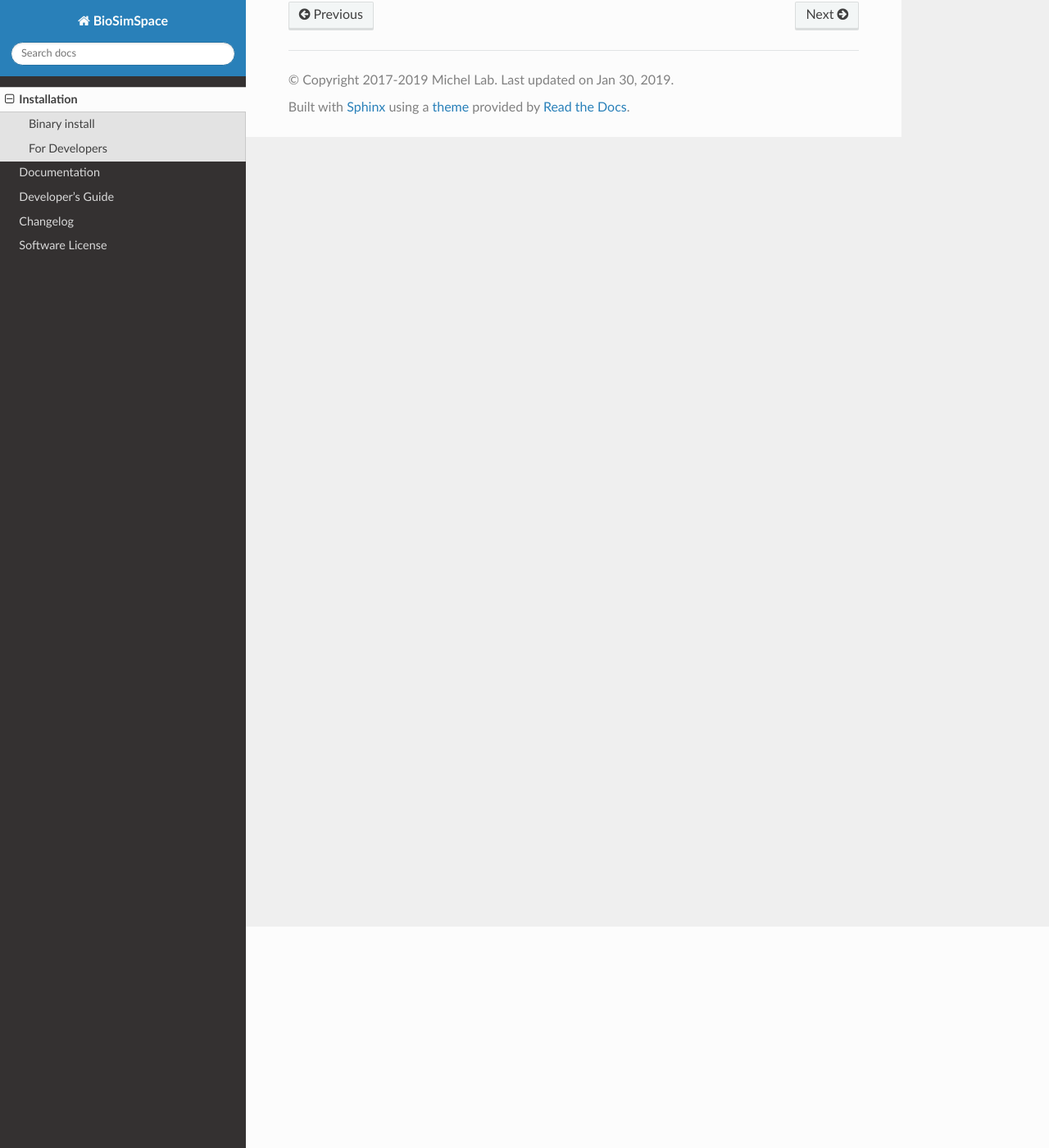
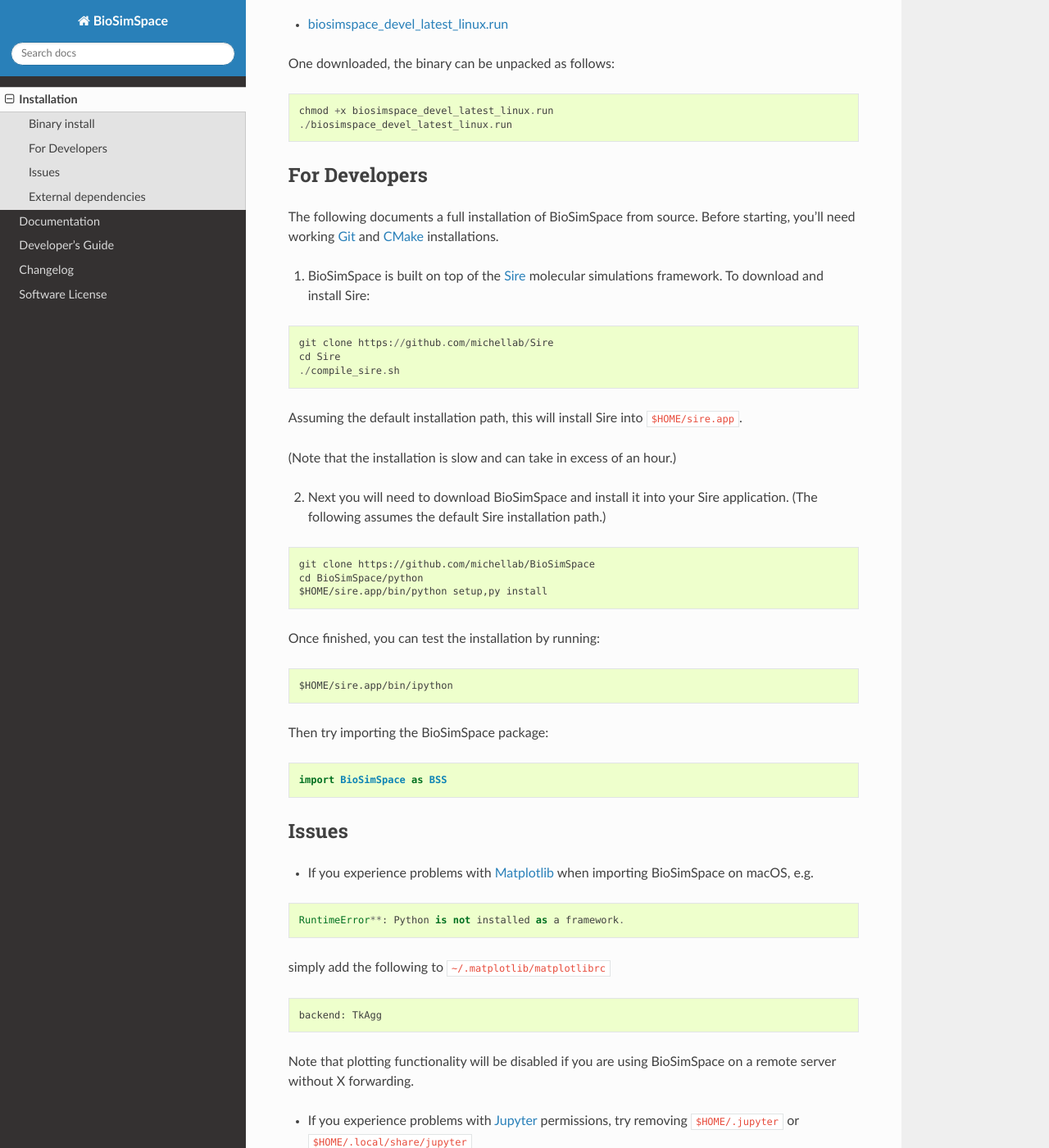
Before and after one commit to michellab/BioSimSpace, a Sphinx documentation site: the page built from doc/source/install.rst, in a window 1280 px wide and 1400 px high, scrolled down 270 px. Shown: the whole window at 82% size. Built offline with Sphinx 7.4.7 and the Read the Docs theme 2.0.0, drawn with Linux system fonts in a browser that asks for light colours; the version number could not be read and is left out; some of the changed text lies outside the part shown.

Commit message:
Updated installation instructions.

```diff
--- a/doc/source/install.rst
+++ b/doc/source/install.rst
@@ -7,5 +7,88 @@
 Binary install
 ==============
 
+The latest self-extracting binary for the development version of BioSimSpace
+can be downloaded from the following link:
+
+* `biosimspace_devel_latest_linux.run <https://objectstorage.eu-frankfurt-1.oraclecloud.com/p/ZH4wscDHe59T28yVJtrMH8uqifI_ih0NL5IyqxXQjSo/n/chryswoods/b/biosimspace_releases/o/biosimspace_devel_latest_linux.run>`_
+
+One downloaded, the binary can be unpacked as follows:
+
+.. code::
+
+   chmod +x biosimspace_devel_latest_linux.run
+   ./biosimspace_devel_latest_linux.run
+
 For Developers
 ==============
+
+The following documents a full installation of BioSimSpace from source. Before
+starting, you'll need working `Git <https://git-scm.com>`_ and `CMake <https://cmake.org>`_
+installations.
+
+1. BioSimSpace is built on top of the `Sire <https://github.com/michellab/Sire>`_
+   molecular simulations framework. To download and install Sire:
+
+.. code::
+
+   git clone https://github.com/michellab/Sire
+   cd Sire
+   ./compile_sire.sh
+
+Assuming the default installation path, this will install Sire into ``$HOME/sire.app``.
+
+(Note that the installation is slow and can take in excess of an hour.)
+
+2. Next you will need to download BioSimSpace and install it into your Sire
+   application. (The following assumes the default Sire installation path.)
+
+.. code::
+
+   git clone https://github.com/michellab/BioSimSpace
+   cd BioSimSpace/python
+   $HOME/sire.app/bin/python setup,py install
+
+Once finished, you can test the installation by running:
+
+.. code::
+
+   $HOME/sire.app/bin/ipython
+
+Then try importing the BioSimSpace package:
+
+.. code::
+
+   import BioSimSpace as BSS
+
+Issues
+======
+
+* If you experience problems with `Matplotlib <https://matplotlib.org>`_ when
+  importing BioSimSpace on macOS, e.g.
+
+.. code::
+
+   RuntimeError**: Python is not installed as a framework.
+
+simply add the following to ``~/.matplotlib/matplotlibrc``
+
+.. code::
+
+   backend: TkAgg
+
+Note that plotting functionality will be disabled if you are using
+BioSimSpace on a remote server without X forwarding.
+
+* If you experience problems with `Jupyter <https://jupyter.org>`_ permissions,
+  try removing ``$HOME/.jupyter`` or ``$HOME/.local/share/jupyter``
+
+External dependencies
+=====================
+
+Several additional packages are required for full access to all of BioSimSpace's
+functionality. Please download and install these packages according to their
+recommended installation instructions.
+
+* `Amber / AmberTools <http://ambermd.org>`_ -- *Dynamics / Parameterisation*
+* `Gromacs <http://www.gromacs.org>`_ -- *Dynamics / Parameterisation / Solvation*
+* `Namd <http://www.ks.uiuc.edu/Research/namd>`_ -- *Dynamics*
```
